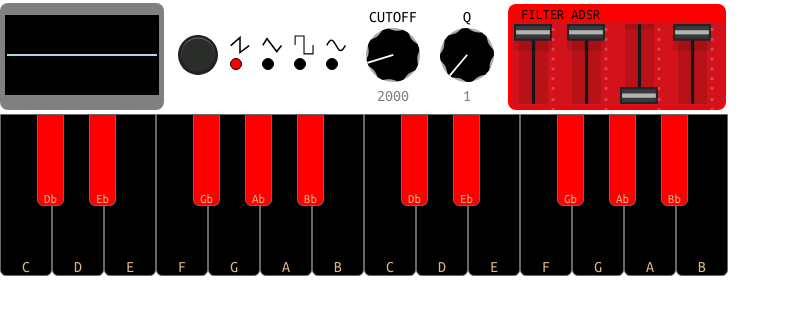
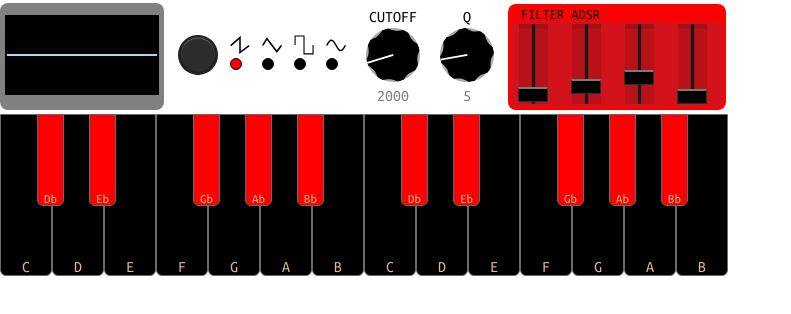
Before and after one commit to brurez/red-analog-synth, a React (Create React App) app: page / in a window 1280 px wide. Shown: the top 314 px of the page, without its empty margins (0-791 px from the left). Built offline with nearby package versions, Linux system fonts and the light colour scheme.

Commit message:
Replaces custom slider for browser one

```diff
--- a/src/entities/AnalogSynth.ts
+++ b/src/entities/AnalogSynth.ts
@@ -71,11 +71,11 @@ class AnalogSynth {
 
   @observable public analyserData: Uint8Array;
   @observable private $filterFreq: number = 2000;
-  @observable private $filterQ: number = 1;
+  @observable private $filterQ: number = 5;
   @observable private $filterAdsr: IAdsr = {
-    a: 0,
-    d: 0,
-    s: 1,
+    a: 0.1,
+    d: 0.3,
+    s: 0.3,
     r: 0,
   };
 
--- a/src/ui/Slider.css
+++ b/src/ui/Slider.css
@@ -54,3 +54,22 @@
     top: 3px;
     left: 35px;
 }
+
+.slider .control {
+    -webkit-appearance: none;
+    width: 80px;
+    transform-origin: 17px 15px;
+    transform: rotate(90deg);
+    direction: rtl;
+    background-color: transparent;
+}
+
+.slider .control::-webkit-slider-thumb {
+    -webkit-appearance: none;
+    width: 15px;
+    height: 30px;
+    background: black;
+    cursor: pointer; /* Cursor on hover */
+    border: 1px solid #2f2f2f;
+    border-left: 2px solid #7a7a7a;
+}
--- a/src/ui/Slider.tsx
+++ b/src/ui/Slider.tsx
@@ -1,5 +1,5 @@
 import * as React from "react";
-import foreground from "../images/dx7-slider-foreground.svg";
+
 import "./Slider.css";
 
 interface IProps {
@@ -15,43 +15,28 @@ interface IState {
 
 class Slider extends React.Component<IProps, IState> {
   public state: Readonly<IState> = {
-    clientY: 0,
+    clientY: 0
   };
+
   public render() {
-    const { value, minValue, maxValue } = this.props;
-    const ratio = (value * 79) / (maxValue - minValue);
+    const { value, minValue, maxValue, onChange } = this.props;
     return (
       <div className="slider">
-        <div
-          className="slider-container"
-          onMouseMove={e => this.handleMouseMove(e)}
-        >
-          <div className="slider-foreground" style={{ top: `calc(${ratio}%)` }}>
-            <div
-              className="touch"
-              draggable={false}
-            />
-            <img src={foreground} />
-          </div>
+        <div className="slider-container">
+          <input
+            className="control"
+            type="range"
+            max={maxValue}
+            min={minValue}
+            value={value}
+            step={0.1}
+            onChange={({ target }) => {
+              onChange(Number.parseFloat(target.value));
+            }}
+          />
         </div>
-        <div className="slider-meter" />
       </div>
     );
-  }
-
-  private handleMouseMove(e) {
-    const { clientY, buttons } = e;
-    const { maxValue: max, minValue: min, value } = this.props;
-
-    if (buttons && clientY !== this.state.clientY) {
-      const delta = (clientY - this.state.clientY);
-      let result = value + delta * (max - min) / 50;
-      result = result > max ? max : result;
-      result = result < min ? min : result;
-
-      this.props.onChange(result);
-      this.setState({ clientY });
-    }
   }
 }
 
--- a/src/ui/UIAnalogSynth.tsx
+++ b/src/ui/UIAnalogSynth.tsx
@@ -52,7 +52,7 @@ class UIAnalogSynth extends React.Component<IProps> {
             <Slider
               value={synth.filterAdsr.a}
               minValue={0}
-              maxValue={2}
+              maxValue={3}
               onChange={value => synth.filterAdsr.a = value}
             />
             <Slider
```
